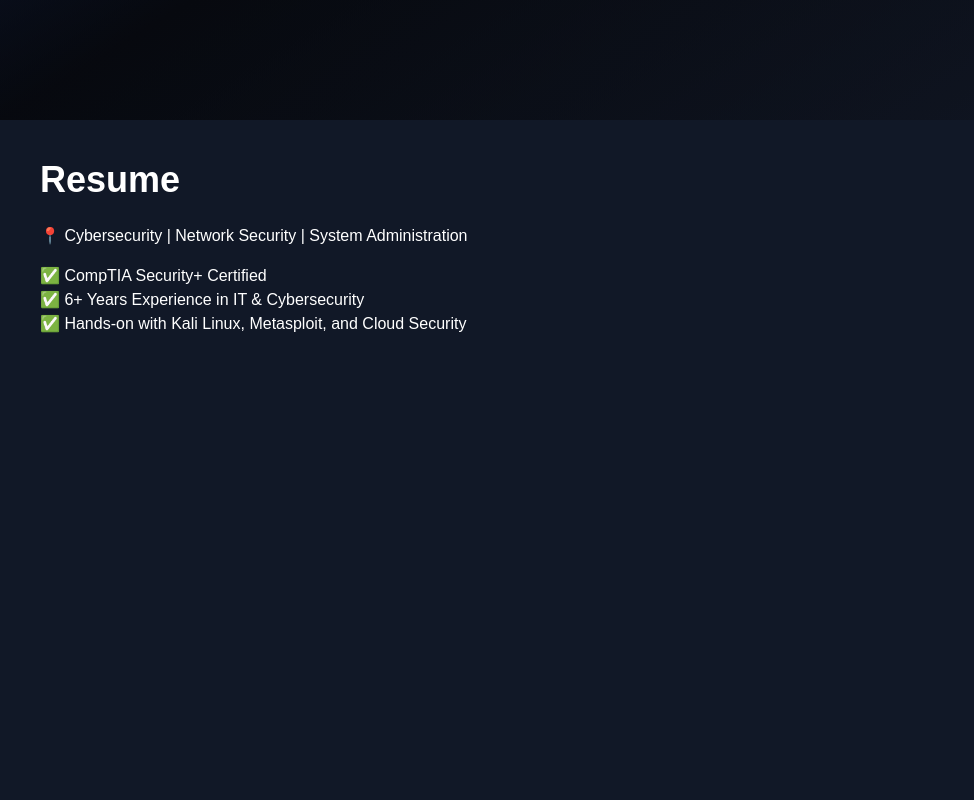
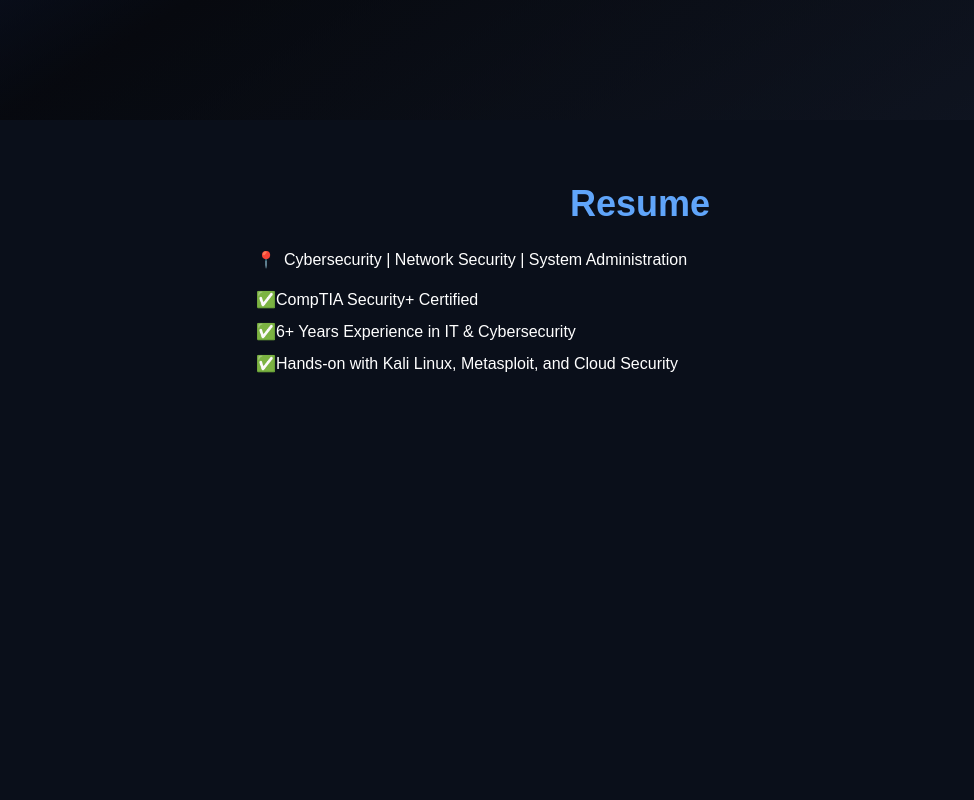
Before and after one commit to EyeonSee/EyeonCyberp, a React (Vite) app: page / in a window 1280 px wide. Shown: the part 680-1480 px from the top of the page, without its empty margins (0-974 px from the left). Built offline with nearby package versions, Linux system fonts and the light colour scheme.

Commit message:
Update Resume.jsx

```diff
--- a/src/components/Resume.jsx
+++ b/src/components/Resume.jsx
@@ -1,15 +1,25 @@
 const Resume = () => {
-    return (
-      <section id="resume" className="min-h-screen p-10 bg-gray-900 text-white">
-        <h2 className="text-4xl font-bold mb-6">Resume</h2>
-        <p>📍 Cybersecurity | Network Security | System Administration</p>
-        <ul className="mt-4">
-          <li>✅ CompTIA Security+ Certified</li>
-          <li>✅ 6+ Years Experience in IT & Cybersecurity</li>
-          <li>✅ Hands-on with Kali Linux, Metasploit, and Cloud Security</li>
+  return (
+    <section id="resume" className="min-h-screen px-10 py-16 bg-[#0a0f1a] text-white">
+      <h2 className="text-4xl font-bold text-blue-400 mb-6 text-center">Resume</h2>
+      <div className="max-w-3xl mx-auto space-y-4">
+        <p className="flex items-center space-x-2">
+          <span>📍</span> <span>Cybersecurity | Network Security | System Administration</span>
+        </p>
+        <ul className="space-y-2">
+          <li className="flex items-center space-x-2">
+            ✅ <span>CompTIA Security+ Certified</span>
+          </li>
+          <li className="flex items-center space-x-2">
+            ✅ <span>6+ Years Experience in IT & Cybersecurity</span>
+          </li>
+          <li className="flex items-center space-x-2">
+            ✅ <span>Hands-on with Kali Linux, Metasploit, and Cloud Security</span>
+          </li>
         </ul>
-      </section>
-    );
-  };
+      </div>
+    </section>
+  );
+};
 
-  export default Resume;
+export default Resume;
```
